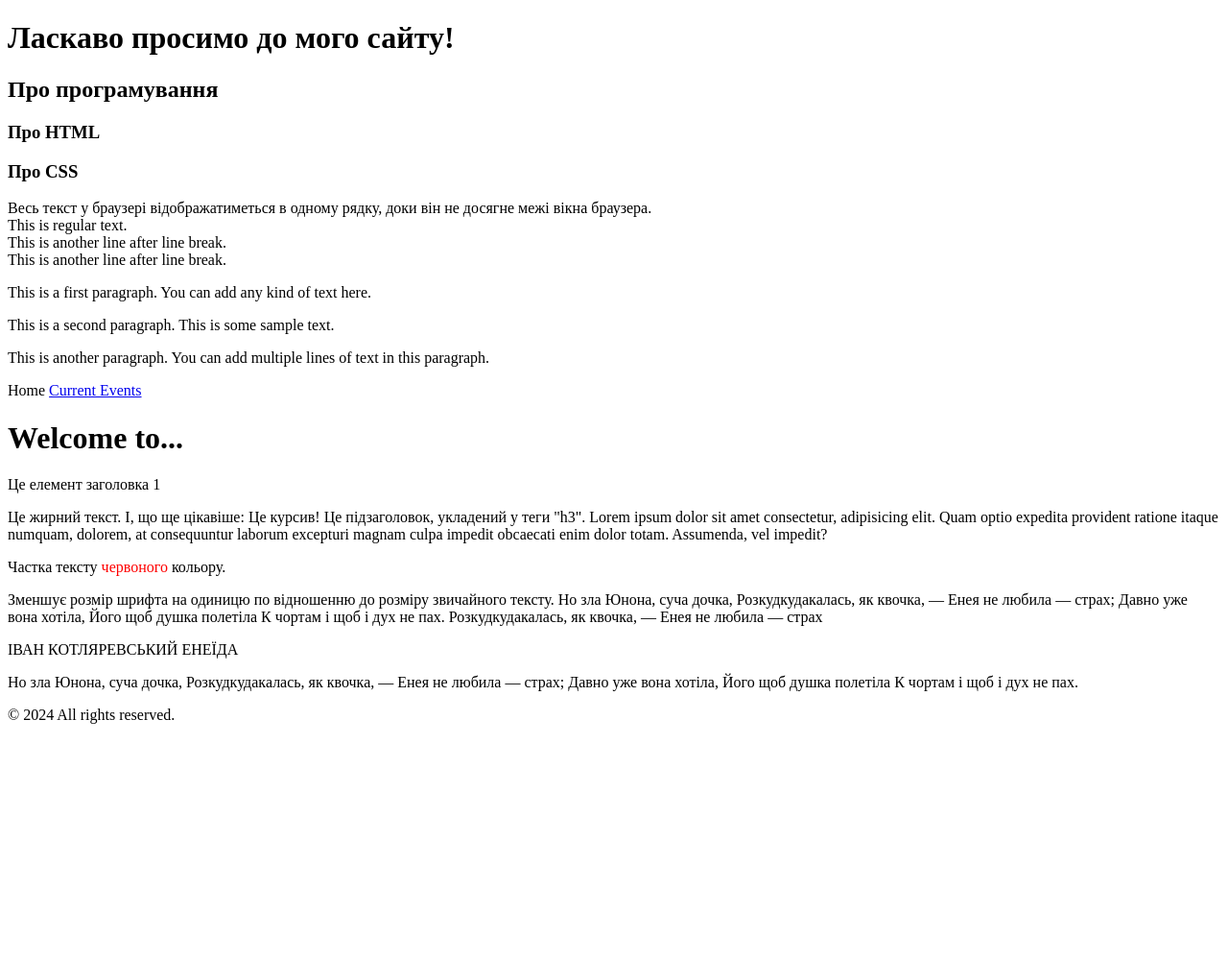
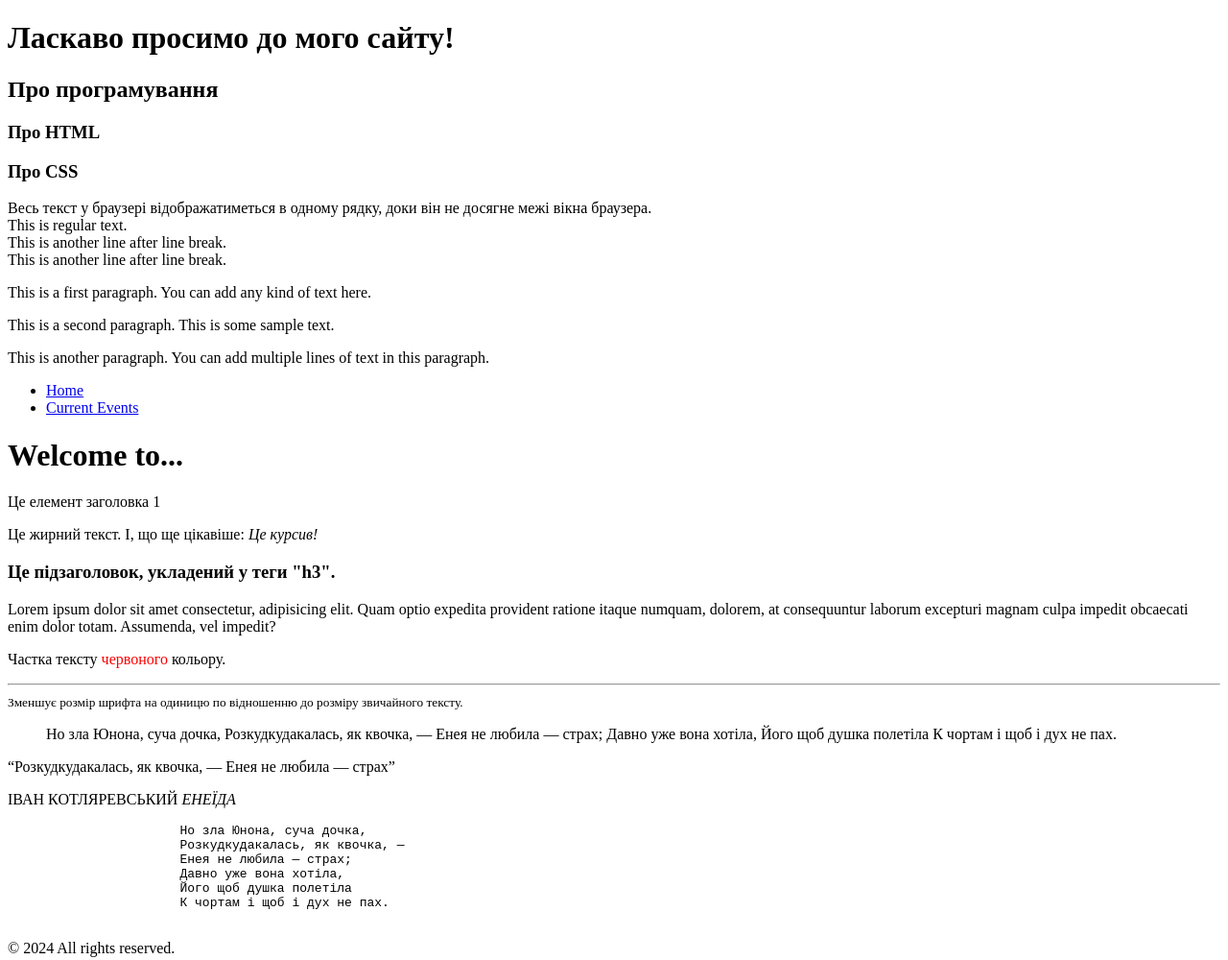
Before and after one commit to 007Kate/project, a plain HTML site: page exercises/lecture-02/index.html in a window 1280 px wide. Shown: the whole page at 96% size. Before the commit the page ends 800 px from the top, so only its background shows below. Drawn offline with Linux system fonts and the light colour scheme.

Commit message:
added exercise 1

```diff
--- a/exercises/lecture-02/index.html
+++ b/exercises/lecture-02/index.html
@@ -33,16 +33,17 @@
 
 
 	<!-- Тут має бути розділ сторінки, що містить посилання на інші сторінки або частини сторінок.  -->
-	<change_me>
+	<nav>
 		<!-- Тут має бути елемент списку елементів, де порядок елементів не важливий -->
-		<change_me>
+		<ul>
  			<!-- Елементи списку є дочірніми вузлами списку елементів. -->
-  			<change_me>
+  			<li>
   				<!-- Елемент з обов’язковим атрибутом href, що задає URl-адресу веб-сторінки: -->
-  				<change_me href="/">Home</change_me>
-	  			<change_me><a href="/events">Current Events</a></change_me>
- 			</change_me>
- 		</change_me>
+  				<a href="/">Home</a>
+				</li>
+	  			<li><a href="/events">Current Events</a></li>
+ 			</ul>
+ 		</nav>
 	</change_me>
 
 	<!-- Тут має бути елемент заголовка що обгортає елемент заголовка 1 та парвграф. -->
@@ -55,54 +56,54 @@
 	   <!-- Це початок короткого абзацу. Він має деякі  вкладені теги, щоб підкреслити/виділити частину тексту. Наприклад: -->
 	   <change_me>Це жирний текст.</change_me>
 	   І, що ще цікавіше:
-	   <change_me>Це курсив!</change_me>
+	   <i>Це курсив!</i>
 	</change_me>
 
 	<!-- Це розділ, що є базовим контейнером для елементів основного потоку. -->
 	<change_me>
-		<change_me>Це підзаголовок, укладений у теги "h3".</change_me>
+		<h3>Це підзаголовок, укладений у теги "h3".</h3>
 
    		<change_me>Lorem ipsum dolor sit amet consectetur, adipisicing elit. Quam optio expedita provident ratione itaque numquam, dolorem, at consequuntur laborum excepturi magnam culpa impedit obcaecati enim dolor totam. Assumenda, vel impedit?</change_me>
 
 		<!-- Наступний тег використовують для визначення рядкових елементів у документі -->
-		<p>Частка тексту <change_me style="color:#ff0000">червоного</change_me> кольору.</p>
+		<p>Частка тексту <span style="color:#ff0000">червоного</span> кольору.</p>
 
 
    		<!-- Тут має бути горизонтальна лінія  -->
-    	<change_me />
+    	<hr />
 
-	    <change_me>
+	    <small>
 	   		Зменшує розмір шрифта на одиницю по відношенню до розміру звичайного тексту.
-	   	</change_me>
+	   	</small>
 
    		<!-- Цей тег використовується для виділення цитат всередині документа. Тег має атрибут cite -->
-		<change_me cite="https://www.ukrlib.com.ua/books/printit.php?tid=1052">Но зла Юнона, суча дочка, Розкудкудакалась, як квочка, — Енея не любила — страх; Давно уже вона хотіла, Його щоб душка полетіла К чортам і щоб і дух не пах.
-		</change_me>
+		<blockquote cite="https://www.ukrlib.com.ua/books/printit.php?tid=1052">Но зла Юнона, суча дочка, Розкудкудакалась, як квочка, — Енея не любила — страх; Давно уже вона хотіла, Його щоб душка полетіла К чортам і щоб і дух не пах.
+		</blockquote>
 
 		<!-- Цей тег використовується для виділення коротких цитат.  -->
-		<change_me>Розкудкудакалась, як квочка, — Енея не любила — страх</change_me>
+		<q>Розкудкудакалась, як квочка, — Енея не любила — страх</q>
 
 		<!-- Цей тег маркує текст как цитату чи примітку на інший матеріал.  -->
-		<p>ІВАН КОТЛЯРЕВСЬКИЙ <change_me>ЕНЕЇДА</change_me></p>
+		<p>ІВАН КОТЛЯРЕВСЬКИЙ <cite>ЕНЕЇДА</cite></p>
 
    		<!-- Цей тег дозволяє зберегти оригінальне форматування.  -->
-		<change_me>
+		<pre>
 		       Но зла Юнона, суча дочка,
 		       Розкудкудакалась, як квочка, —
 		       Енея не любила — страх;
 		       Давно уже вона хотіла,
 		       Його щоб душка полетіла
 		       К чортам і щоб і дух не пах.
-		</change_me>
+		</pre>
 	</change_me>
 	<!-- Це розділ, що є нижнім колонтитулом для його найближчого предка або кореневого елемента. -->
-	<change_me>
+	<footer>
 	    <!-- container -->
 	    <div>
 		    <!-- Замінити символ © посиланням на сутність -->
-		    <p>© 2024 All rights reserved.</p>
+		    <p> &copy; 2024 All rights reserved.</p>
 	    </div>
-	</change_me>
+	</footer>
 
   </body>
 </html>
```
